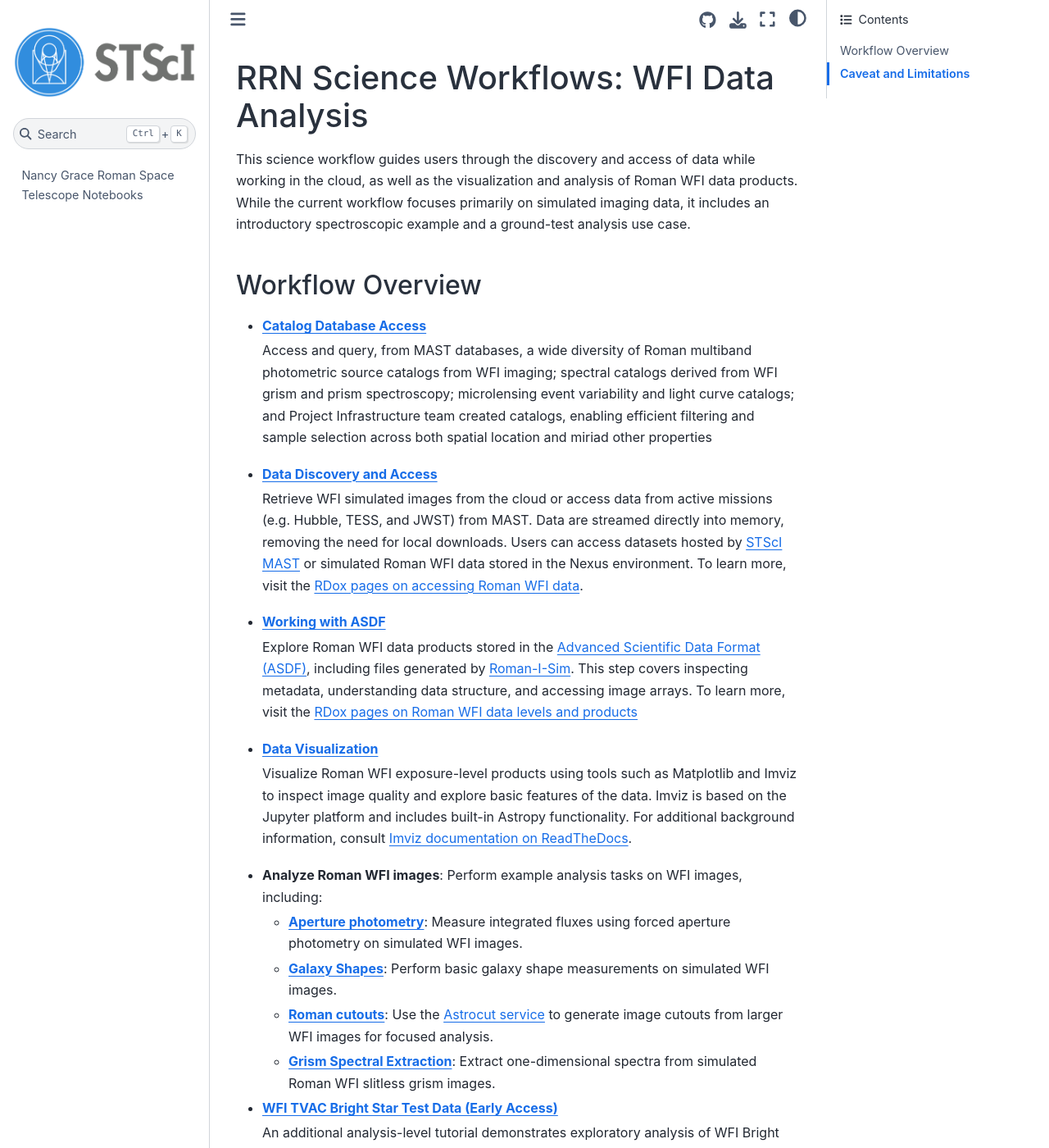
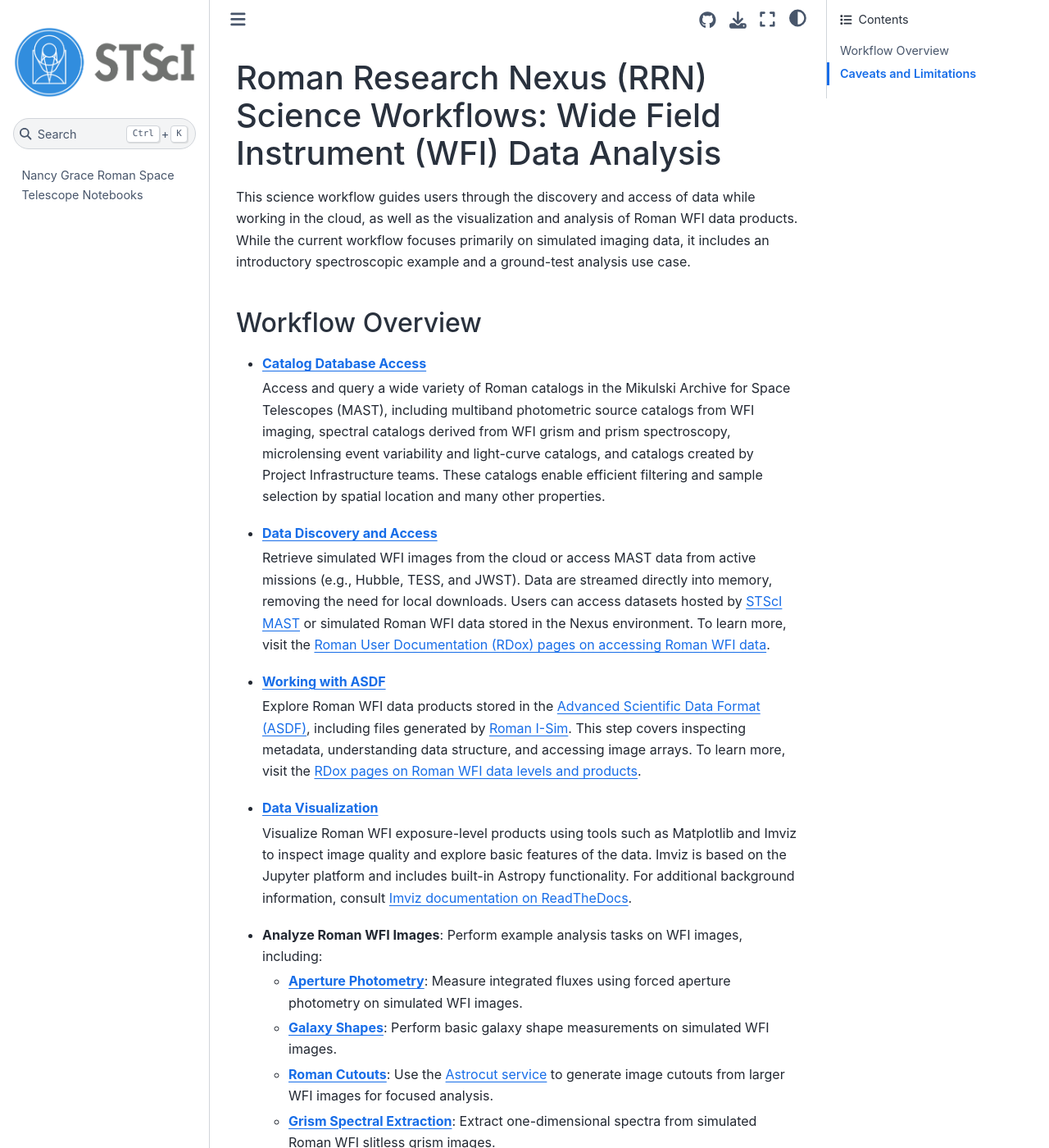
Before and after one commit to spacetelescope/roman_notebooks, a Jupyter Book: the page built from markdown/workflows/wfi-data-analysis.md, in a window 1280 px wide and 1400 px high. Shown: the whole window at 82% size. Built offline with Jupyter Book 1.0.4 settings and Sphinx 7.4.7 and the Sphinx Book theme 1.1.4, drawn with Linux system fonts in a browser that asks for light colours; pages that are not in the unit, such as notebooks, are missing from menus; some of the changed text lies outside the part shown.

Commit message:
Improve WFI workflow documentation
Co-authored-by: Copilot App <223556219+Copilot@users.noreply.github.com>

```diff
--- a/markdown/workflows/wfi-data-analysis.md
+++ b/markdown/workflows/wfi-data-analysis.md
@@ -1,4 +1,4 @@
-# RRN Science Workflows: WFI Data Analysis
+# Roman Research Nexus (RRN) Science Workflows: Wide Field Instrument (WFI) Data Analysis
 
 This science workflow guides users through the discovery and access of data while working in the cloud, as well as the visualization and analysis of Roman WFI data products. While the current workflow focuses primarily on simulated imaging data, it includes an introductory spectroscopic example and a ground-test analysis use case.
 
@@ -6,38 +6,38 @@ This science workflow guides users through the discovery and access of data whil
 
 - [**Catalog Database Access**](../../notebooks/catalog_database_access/catalog_database_access.ipynb)
 
-  Access and query, from MAST databases, a wide diversity of Roman multiband photometric source catalogs from WFI imaging; spectral catalogs derived from WFI grism and prism spectroscopy; microlensing event variability and light curve catalogs; and Project Infrastructure team created catalogs, enabling efficient filtering and sample selection across both spatial location and miriad other properties
+  Access and query a wide variety of Roman catalogs in the Mikulski Archive for Space Telescopes (MAST), including multiband photometric source catalogs from WFI imaging, spectral catalogs derived from WFI grism and prism spectroscopy, microlensing event variability and light-curve catalogs, and catalogs created by Project Infrastructure teams. These catalogs enable efficient filtering and sample selection by spatial location and many other properties.
 
 - [**Data Discovery and Access**](../../notebooks/data_discovery_and_access/data_discovery_and_access.ipynb)
 
-  Retrieve WFI simulated images from the cloud or access data from active missions (e.g. Hubble, TESS, and JWST) from MAST. Data are streamed directly into memory, removing the need for local downloads. Users can access datasets hosted by [STScI MAST](https://archive.stsci.edu/) or simulated Roman WFI data stored in the Nexus environment. To learn more, visit the [RDox pages on accessing Roman WFI data](https://roman-docs.stsci.edu/data-handbook-home/accessing-wfi-data).
+  Retrieve simulated WFI images from the cloud or access MAST data from active missions (e.g., Hubble, TESS, and JWST). Data are streamed directly into memory, removing the need for local downloads. Users can access datasets hosted by [STScI MAST](https://archive.stsci.edu/) or simulated Roman WFI data stored in the Nexus environment. To learn more, visit the [Roman User Documentation (RDox) pages on accessing Roman WFI data](https://roman-docs.stsci.edu/data-handbook-home/accessing-wfi-data).
 
 - [**Working with ASDF**](../../notebooks/working_with_asdf/working_with_asdf.ipynb)
 
-  Explore Roman WFI data products stored in the [Advanced Scientific Data Format (ASDF)](https://roman-docs.stsci.edu/data-handbook-home/wfi-data-format/introduction-to-asdf), including files generated by [Roman-I-Sim](https://romanisim.readthedocs.io/en/latest/). This step covers inspecting metadata, understanding data structure, and accessing image arrays. To learn more, visit the [RDox pages on Roman WFI data levels and products](https://roman-docs.stsci.edu/data-handbook-home/wfi-data-format/data-levels-and-products)
+  Explore Roman WFI data products stored in the [Advanced Scientific Data Format (ASDF)](https://roman-docs.stsci.edu/data-handbook/wfi-data-levels-and-products/asdf-format-information), including files generated by [Roman I-Sim](https://romanisim.readthedocs.io/en/latest/). This step covers inspecting metadata, understanding data structure, and accessing image arrays. To learn more, visit the [RDox pages on Roman WFI data levels and products](https://roman-docs.stsci.edu/data-handbook-home/wfi-data-format/data-levels-and-products).
 
 - [**Data Visualization**](../../notebooks/data_visualization/data_visualization.ipynb)
 
   Visualize Roman WFI exposure-level products using tools such as Matplotlib and Imviz to inspect image quality and explore basic features of the data. Imviz is based on the Jupyter platform and includes built-in Astropy functionality. For additional background information, consult [Imviz documentation on ReadTheDocs](https://jdaviz.readthedocs.io/en/latest/imviz/index.html).
 
-- **Analyze Roman WFI images**:
+- **Analyze Roman WFI Images**:
   Perform example analysis tasks on WFI images, including:
-  - [**Aperture photometry**](../../notebooks/aperture_photometry/aperture_photometry.ipynb): Measure integrated fluxes using forced aperture photometry on simulated WFI images.
+  - [**Aperture Photometry**](../../notebooks/aperture_photometry/aperture_photometry.ipynb): Measure integrated fluxes using forced aperture photometry on simulated WFI images.
   - [**Galaxy Shapes**](../../notebooks/measuring_galaxy_shapes/measuring_galaxy_shapes.ipynb): Perform basic galaxy shape measurements on simulated WFI images.
-  - [**Roman cutouts**](../../notebooks/roman_cutouts/roman_cutouts.ipynb): Use the [Astrocut service](https://astrocut.readthedocs.io/en/latest/index.html#http://) to generate image cutouts from larger WFI images for focused analysis.
+  - [**Roman Cutouts**](../../notebooks/roman_cutouts/roman_cutouts.ipynb): Use the [Astrocut service](https://astrocut.readthedocs.io/en/latest/) to generate image cutouts from larger WFI images for focused analysis.
   - [**Grism Spectral Extraction**](../../notebooks/grism_spectral_extraction/grism_spectral_extraction.ipynb): Extract one-dimensional spectra from simulated Roman WFI slitless grism images.
 
-- [**WFI TVAC Bright Star Test Data (Early Access)**](../../notebooks/ground_test_analysis/wfi_tvac_brightstar.ipynb)
+- [**WFI Thermal Vacuum (TVAC) Bright Star Test Data (Early Access)**](../../notebooks/ground_test_analysis/wfi_tvac_brightstar.ipynb)
 
-  An additional analysis-level tutorial demonstrates exploratory analysis of WFI Bright Star Saturation test data obtained during the WFI thermal vacuum (TVAC) campaign. This notebook shows how to process a subset of Level 1 ground-test data using [RomanCal](https://github.com/spacetelescope/romancal) and examine saturation behavior and frame-level effects near bright sources.
+  An additional analysis-level tutorial demonstrates exploratory analysis of WFI Bright Star Saturation test data obtained during the WFI thermal-vacuum campaign. This notebook shows how to process a subset of Level 1 ground-test data using [RomanCal](https://github.com/spacetelescope/romancal) and examine saturation behavior and frame-level effects near bright sources.
 
   This tutorial serves as a **placeholder** for a more comprehensive TVAC-focused workflow. A complete WFI TVAC science workflow, integrating additional ground-test datasets and analysis steps, is currently in development and will be released in a future update.
 
-<img src="https://raw.githubusercontent.com/spacetelescope/roman_notebooks/refs/heads/main/images/wfi-data-analysis.jpg" alt="WFI Data Analysis Workflow" width="600" />
+<img src="https://raw.githubusercontent.com/spacetelescope/roman_notebooks/refs/heads/main/images/wfi-data-analysis.jpg" alt="WFI data analysis workflow progressing from catalog and data access through ASDF inspection, visualization, image analysis, and TVAC test-data analysis." width="600" />
 
-## Caveat and Limitations
+## Caveats and Limitations
 
-While the current workflow primarily focuses on WFI imaging investigations, it includes an introductory spectroscopic example and a ground-test analysis use case. Expanded spectroscopic and TVAC-focused content will be added in future releases.
+While the current workflow primarily focuses on WFI imaging investigations, it includes only an introductory spectroscopic example and a ground-test analysis use case. The simulated and ground-test data do not represent final on-orbit science data, and analysis details may evolve with future calibration and data-product updates. Expanded spectroscopic and TVAC-focused content will be added in future releases.
 
 ---
 *Last Updated: August 2026*
```
